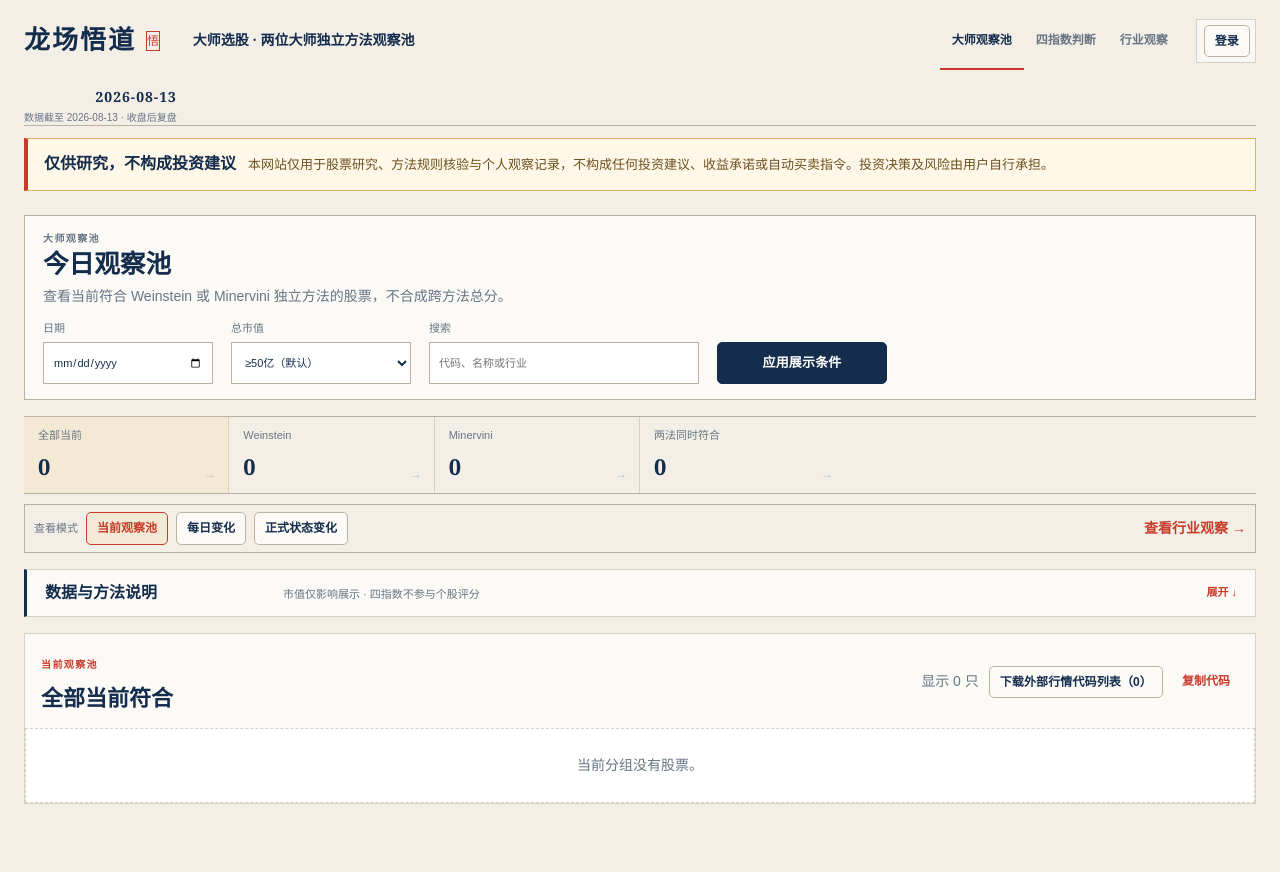
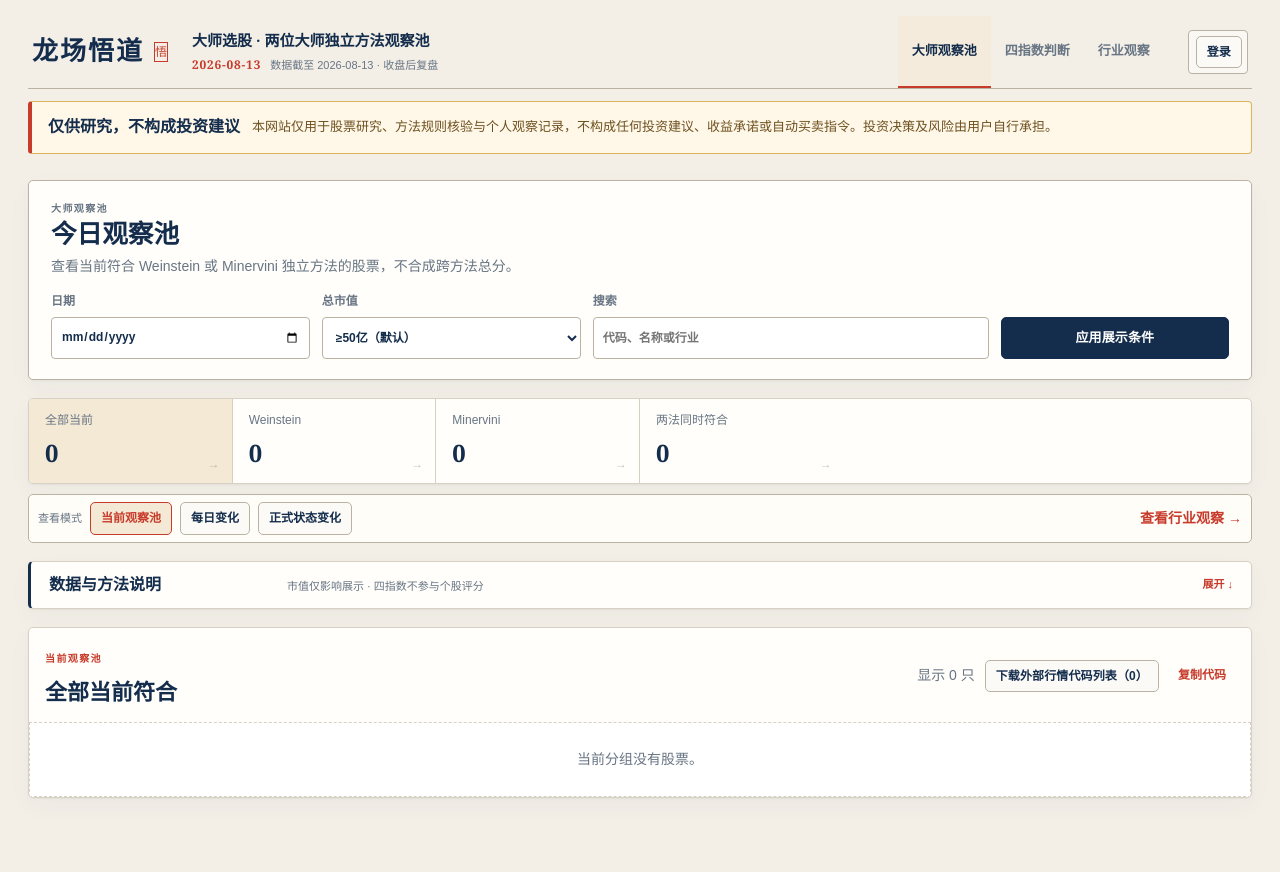
Before and after one commit to fujianbo1984/master-stock-selector, a FastAPI app: page /a/daily in a window 1280 px wide. Before the commit the page ends 804 px from the top, so only its background shows below. Run offline with FastAPI, Linux system fonts and the light colour scheme; data that the repository does not hold is empty; parts of the project's set-up code (start-up, migrations or seed data) failed here and were passed over.

Commit message:
Refine desktop workbench and trade exits

```diff
--- a/src/master_stock_selector/web/static/app.css
+++ b/src/master_stock_selector/web/static/app.css
@@ -13,6 +13,10 @@
   --warning-soft: #fff7e7;
   --danger: #a73737;
   --danger-soft: #fbecec;
+  --panel-soft: #f7f4ee;
+  --panel-strong: #fffefa;
+  --shadow-sm: 0 1px 2px rgba(20, 45, 76, .05), 0 8px 24px rgba(20, 45, 76, .035);
+  --shadow-md: 0 12px 32px rgba(20, 45, 76, .07);
 }
 
 * { box-sizing: border-box; }
@@ -56,14 +60,15 @@ th[role="button"]:focus-visible {
 }
 .skip-link:focus { top: 12px; }
 
-.shell { width: 100%; max-width: 1680px; min-height: 100vh; margin: 0 auto; padding: 12px 24px 48px; }
+.shell { width: 100%; max-width: 1600px; min-height: 100vh; margin: 0 auto; padding: 16px 28px 56px; }
 
 .research-header {
   display: grid;
   grid-template-columns: auto minmax(190px, 1fr) auto auto;
-  gap: 16px;
+  gap: 24px;
   align-items: center;
-  min-height: 58px;
+  min-height: 72px;
+  padding: 0 4px;
   border-bottom: 1px solid var(--line-strong);
 }
 
@@ -83,17 +88,17 @@ th[role="button"]:focus-visible {
   line-height: 18px;
 }
 
-.research-context, .research-date { display: grid; gap: 2px; }
-.research-context strong { font-family: "Songti SC", "STSong", serif; font-size: 14px; }
-.research-context span, .research-date span { color: var(--muted); font-size: 10px; }
+.research-context { display: grid; gap: 3px; align-content: center; }
+.research-context > strong { font-family: "Songti SC", "STSong", serif; font-size: 15px; }
+.research-context span, .research-date span { color: var(--muted); font-size: 11px; }
 .research-context .research-subtitle { display: none; }
-.research-date { text-align: right; }
-.research-date strong { font-family: Georgia, "Times New Roman", serif; font-size: 14px; letter-spacing: 1px; font-variant-numeric: tabular-nums; }
+.research-date { display: flex; gap: 9px; align-items: baseline; text-align: left; }
+.research-date strong { color: var(--accent); font-family: Georgia, "Times New Roman", serif; font-size: 12px; letter-spacing: .8px; font-variant-numeric: tabular-nums; }
 
 .research-nav {
   display: flex;
   justify-content: flex-end;
-  min-height: 58px;
+  min-height: 72px;
 }
 .research-nav-group { display: flex; align-items: center; gap: 18px; }
 .research-nav-group + .research-nav-group { margin-left: 5px; padding-left: 5px; border-left: 1px solid var(--line); }
@@ -102,13 +107,14 @@ th[role="button"]:focus-visible {
 .research-nav a {
   display: flex;
   align-items: center;
-  padding: 0 12px;
+  padding: 0 14px;
   border-bottom: 2px solid transparent;
   color: var(--muted);
-  font-size: 12px;
+  font-size: 13px;
   font-weight: 600;
 }
-.research-nav a.active { border-color: var(--accent); color: var(--text); }
+.research-nav a:hover { background: color-mix(in srgb, var(--panel) 72%, transparent); }
+.research-nav a.active { border-color: var(--accent); color: var(--text); background: color-mix(in srgb, var(--accent-soft) 58%, transparent); }
 
 .research-account {
   display: flex;
@@ -116,7 +122,8 @@ th[role="button"]:focus-visible {
   gap: 9px;
   min-height: 42px;
   padding: 5px 5px 5px 7px;
-  border: 1px solid var(--line);
+  border: 1px solid var(--line-strong);
+  border-radius: 4px;
   background: color-mix(in srgb, var(--panel) 82%, var(--paper));
   white-space: nowrap;
 }
@@ -148,6 +155,7 @@ th[role="button"]:focus-visible {
   padding: 13px 16px;
   border: 1px solid #d9b35e;
   border-left: 4px solid var(--accent);
+  border-radius: 4px;
   background: var(--warning-soft);
   color: #6d5120;
 }
@@ -192,9 +202,9 @@ th[role="button"]:focus-visible {
   text-transform: uppercase;
 }
 
-.research-main { padding-top: 12px; }
-.section { margin: 0 0 16px; }
-.panel { padding: 16px 18px; border: 1px solid var(--line); background: var(--panel); }
+.research-main { padding-top: 14px; }
+.section { margin: 0 0 18px; }
+.panel { padding: 18px 20px; border: 1px solid var(--line); border-radius: 5px; background: var(--panel-strong); box-shadow: var(--shadow-sm); }
 .section-heading { display: flex; justify-content: space-between; gap: 18px; align-items: center; margin-bottom: 12px; }
 .section-heading h2, .section-heading h3 { margin: 2px 0 0; font-family: "Songti SC", "STSong", serif; }
 .section-heading h2 { font-size: 22px; }
@@ -207,9 +217,11 @@ th[role="button"]:focus-visible {
   justify-content: space-between;
   gap: 22px;
   align-items: center;
-  padding: 15px 18px;
+  padding: 20px 22px;
   border: 1px solid var(--line-strong);
-  background: var(--panel);
+  border-radius: 5px;
+  background: var(--panel-strong);
+  box-shadow: var(--shadow-sm);
 }
 .daily-hero > div:first-child { max-width: 620px; }
 .daily-hero h1 {
@@ -219,9 +231,11 @@ th[role="button"]:focus-visible {
   line-height: 1.25;
 }
 .daily-hero p { margin: 0; color: var(--muted); }
-.watchlist-hero { display: grid; gap: 12px; }
+.watchlist-hero { display: grid; grid-template-columns: minmax(300px, .72fr) minmax(0, 1.28fr); gap: 24px; align-items: end; }
 .watchlist-hero > div:first-child { max-width: none; }
 .watchlist-hero-summary { white-space: nowrap; }
+.watchlist-hero > .daily-filter { grid-template-columns: minmax(145px, .9fr) minmax(145px, .9fr) minmax(125px, .65fr) minmax(180px, 1.15fr) minmax(112px, .58fr); gap: 12px; }
+.watchlist-hero > .daily-filter-compact { grid-template-columns: minmax(150px, .85fr) minmax(150px, .85fr) minmax(220px, 1.3fr) minmax(150px, .75fr); }
 
 .review-hero { display: flex; justify-content: space-between; align-items: end; gap: 24px; padding: 22px 24px; border-top: 3px solid var(--accent); }
 .review-hero h1 { margin: 4px 0 6px; font-family: "Songti SC", "STSong", serif; font-size: clamp(27px, 2.5vw, 34px); line-height: 1.2; }
@@ -284,15 +298,17 @@ th[role="button"]:focus-visible {
   height: 42px;
 }
 .daily-filter-compact { grid-template-columns: minmax(170px, .8fr) minmax(180px, .9fr) minmax(260px, 1.5fr) minmax(170px, .8fr); }
-.form-row label, .review-form label, .trade-form label { display: grid; gap: 5px; color: var(--muted); font-size: 11px; }
+.form-row label, .review-form label, .trade-form label { display: grid; gap: 6px; color: var(--muted); font-size: 12px; font-weight: 600; }
 input, select, textarea {
   min-height: 36px;
   padding: 7px 9px;
   border: 1px solid var(--line-strong);
-  border-radius: 0;
+  border-radius: 4px;
   color: var(--text);
   background: white;
 }
+input:hover, select:hover, textarea:hover { border-color: color-mix(in srgb, var(--text) 55%, var(--line)); }
+input:focus, select:focus, textarea:focus { border-color: var(--accent); box-shadow: 0 0 0 3px color-mix(in srgb, var(--accent) 10%, transparent); outline: none; }
 textarea { resize: vertical; }
 .button {
   display: inline-flex;
@@ -336,7 +352,8 @@ textarea { resize: vertical; }
   overflow-x: auto;
   padding: 9px 10px;
   border: 1px solid var(--line-strong);
-  background: var(--paper);
+  border-radius: 5px;
+  background: color-mix(in srgb, var(--panel-strong) 92%, var(--paper));
   box-shadow: 0 8px 18px rgba(20, 45, 76, 0.05);
 }
 .daily-jumpbar > span,
@@ -459,18 +476,21 @@ textarea { resize: vertical; }
 .kpi-grid {
   grid-template-columns: repeat(6, minmax(0, 1fr));
   gap: 0;
-  border-top: 1px solid var(--line-strong);
-  border-bottom: 1px solid var(--line-strong);
+  overflow: hidden;
+  border: 1px solid var(--line);
+  border-radius: 5px;
+  background: var(--panel-strong);
+  box-shadow: var(--shadow-sm);
 }
 .kpi {
   min-width: 0;
-  min-height: 70px;
-  padding: 10px 14px;
+  min-height: 78px;
+  padding: 12px 16px;
   border-right: 1px solid var(--line);
 }
 .kpi:last-child { border-right: 0; }
-.kpi span { display: block; color: var(--muted); font-size: 11px; }
-.kpi strong { display: block; margin-top: 5px; font-family: Georgia, "Times New Roman", serif; font-size: 22px; }
+.kpi span { display: block; color: var(--muted); font-size: 12px; }
+.kpi strong { display: block; margin-top: 5px; font-family: Georgia, "Times New Roman", serif; font-size: 24px; }
 .kpi-accent { background: var(--accent-soft); }
 .kpi-link { position: relative; display: block; color: inherit; transition: background-color 140ms ease, box-shadow 140ms ease, transform 140ms ease; }
 .kpi-link::after { position: absolute; right: 12px; bottom: 10px; content: "\2192"; color: var(--muted); font-size: 12px; opacity: 0.4; transition: opacity 140ms ease, transform 140ms ease; }
@@ -744,18 +768,21 @@ th[aria-sort="ascending"], th[aria-sort="descending"] { color: var(--text); box-
 
 .stock-disclosure {
   border: 1px solid var(--line);
-  background: var(--panel);
+  border-radius: 5px;
+  background: var(--panel-strong);
+  box-shadow: var(--shadow-sm);
 }
 .stock-disclosure > summary {
   display: grid;
   grid-template-columns: minmax(0, 1fr) auto;
   gap: 20px;
   align-items: center;
-  min-height: 52px;
+  min-height: 56px;
   padding: 10px 18px;
   cursor: pointer;
   list-style: none;
 }
+.stock-disclosure > summary:hover { background: color-mix(in srgb, var(--accent-soft) 30%, transparent); }
 .stock-disclosure > summary::-webkit-details-marker { display: none; }
 .stock-disclosure > summary > span:first-child {
   display: grid;
@@ -1031,6 +1058,8 @@ th[aria-sort="ascending"], th[aria-sort="descending"] { color: var(--text); box-
 .breadth-reading-grid p { margin: 0; color: var(--muted); font-size: 12px; }
 
 @media (max-width: 1400px) {
+  .watchlist-hero { grid-template-columns: 1fr; gap: 14px; }
+  .watchlist-hero-summary { white-space: normal; }
   .stock-ledger-identity { grid-template-columns: minmax(280px, 1fr) minmax(390px, 1fr); }
   .stock-ledger-identity .chart-hero-actions { grid-column: 1 / -1; justify-content: flex-start; }
 }
--- a/src/master_stock_selector/web/templates/ashare/trade_review.html
+++ b/src/master_stock_selector/web/templates/ashare/trade_review.html
@@ -41,6 +41,6 @@
 
 <section class="section panel review-panel">
   <div class="section-heading"><div><p class="eyebrow">成交明细</p><h2>成交台账</h2></div><span class="muted">点击股票或“修改”进入详情页编辑</span></div>
-  {% if review.executions %}<div class="table-wrap review-table"><table><thead><tr><th>日期</th><th>时间</th><th>股票</th><th>方向</th><th>数量</th><th>价格</th><th>费用</th><th>交易方案</th><th>快照日期</th><th>操作</th></tr></thead><tbody>{% for item in review.executions %}<tr><td>{{ item.traded_on }}</td><td>{{ item.traded_at or '未提供' }}</td><td><a class="stock-link" href="/a/stocks/{{ item.symbol }}?edit_trade={{ item.execution_id }}#trade-journal">{{ item.stock_name }}<small>{{ item.symbol }}</small></a></td><td>{{ '买入' if item.side == 'BUY' else '卖出' }}</td><td>{{ item.quantity }}</td><td>{{ item.price }}</td><td>{{ item.fee }}</td><td>{{ item.setup_label }}</td><td>{{ item.snapshot.as_of_date or '无可用事实' }}</td><td><a class="text-link trade-action" href="/a/stocks/{{ item.symbol }}?edit_trade={{ item.execution_id }}#trade-journal">修改</a></td></tr>{% endfor %}</tbody></table></div>{% else %}<div class="empty">尚无成交记录。</div>{% endif %}
+  {% if review.executions %}<div class="table-wrap review-table"><table><thead><tr><th>日期</th><th>时间</th><th>股票</th><th>方向</th><th>数量</th><th>价格</th><th>费用</th><th>交易方案</th><th>快照日期</th><th>操作</th></tr></thead><tbody>{% for item in review.executions %}<tr><td>{{ item.traded_on }}</td><td>{{ item.traded_at or '未提供' }}</td><td><a class="stock-link" href="/a/stocks/{{ item.symbol }}?edit_trade={{ item.execution_id }}#trade-journal">{{ item.stock_name }}<small>{{ item.symbol }}</small></a></td><td>{{ '买入' if item.side == 'BUY' else '卖出' }}</td><td>{{ item.quantity }}</td><td>{{ item.price }}</td><td>{{ item.fee }}</td><td>{{ item.setup_label if item.side == 'BUY' else '—' }}</td><td>{{ item.snapshot.as_of_date or '无可用事实' }}</td><td><a class="text-link trade-action" href="/a/stocks/{{ item.symbol }}?edit_trade={{ item.execution_id }}#trade-journal">修改</a></td></tr>{% endfor %}</tbody></table></div>{% else %}<div class="empty">尚无成交记录。</div>{% endif %}
 </section>
 {% endblock %}
--- a/src/master_stock_selector/web/templates/base.html
+++ b/src/master_stock_selector/web/templates/base.html
@@ -4,7 +4,7 @@
   <meta charset="utf-8">
   <meta name="viewport" content="width=device-width, initial-scale=1">
   <title>{% block title %}龙场悟道 · 大师选股{% endblock %}</title>
-  <link rel="stylesheet" href="/static/app.css?v=20260813-account-desktop-v33">
+  <link rel="stylesheet" href="/static/app.css?v=20260813-desktop-workbench-v36">
 </head>
 <body class="app-body {% block body_class %}{% endblock %}">
   <a class="skip-link" href="#main-content">跳到主要内容</a>
@@ -47,6 +47,32 @@
       form.addEventListener("submit", (event) => {
         if (!window.confirm(form.dataset.confirm)) event.preventDefault();
       });
+    });
+
+    document.querySelectorAll(".trade-form").forEach((form) => {
+      const side = form.querySelector("[data-trade-side]");
+      const setupField = form.querySelector("[data-trade-setup-field]");
+      const setup = form.querySelector("[data-trade-setup]");
+      const exitField = form.querySelector("[data-trade-exit-field]");
+      const exitReason = form.querySelector("[data-exit-reason-select]");
+      const otherField = form.querySelector("[data-exit-reason-other-field]");
+      const other = form.querySelector("[data-exit-reason-other]");
+      if (!side || !setupField || !setup || !exitField || !exitReason || !otherField || !other) return;
+
+      const syncTradeFields = () => {
+        const selling = side.value === "SELL";
+        setupField.hidden = selling;
+        setup.disabled = selling;
+        exitField.hidden = !selling;
+        exitReason.disabled = !selling;
+        const showOther = selling && exitReason.value === "OTHER";
+        otherField.hidden = !showOther;
+        other.disabled = !showOther;
+      };
+
+      side.addEventListener("change", syncTradeFields);
+      exitReason.addEventListener("change", syncTradeFields);
+      syncTradeFields();
     });
 
     document.querySelectorAll("table[data-sortable='true']").forEach((table) => {
--- a/src/master_stock_selector/web/templates/market.html
+++ b/src/master_stock_selector/web/templates/market.html
@@ -8,6 +8,12 @@
   <div class="research-context">
     <strong>大师选股 · 两位大师独立方法观察池</strong>
     <span class="research-subtitle">{% block subtitle %}{% endblock %}</span>
+    <div class="research-date">
+      <strong>{{ latest_date or query_date or today }}</strong>
+      {% if not suppress_research_date_note %}
+      <span>数据截至 {{ (v2.market_date if v2 is defined else None) or latest_date or query_date or today }} · 收盘后复盘</span>
+      {% endif %}
+    </div>
   </div>
   <nav class="research-nav" aria-label="龙场悟道导航">
     {% for group in a_nav_groups %}
@@ -37,12 +43,6 @@
     <a class="button button-secondary button-compact" href="/login">登录</a>
     {% endif %}
   </div>
-  <div class="research-date">
-    <strong>{{ latest_date or query_date or today }}</strong>
-    {% if not suppress_research_date_note %}
-    <span>数据截至 {{ (v2.market_date if v2 is defined else None) or latest_date or query_date or today }} · 收盘后复盘</span>
-    {% endif %}
-  </div>
 </header>
 {% if prominent_investment_notice %}
 <aside class="investment-notice investment-notice-prominent" role="note" aria-label="投资风险提示">
```
Also changed, not shown: other parts of src/master_stock_selector/web/static/app.css (+29 -12 lines), src/master_stock_selector/web/routers/watchlist.py (+31 -2 lines), src/master_stock_selector/web/templates/ashare/watchlist_stock.html (+8 -3 lines), tests/test_watchlist_web.py (+17 -2 lines).
